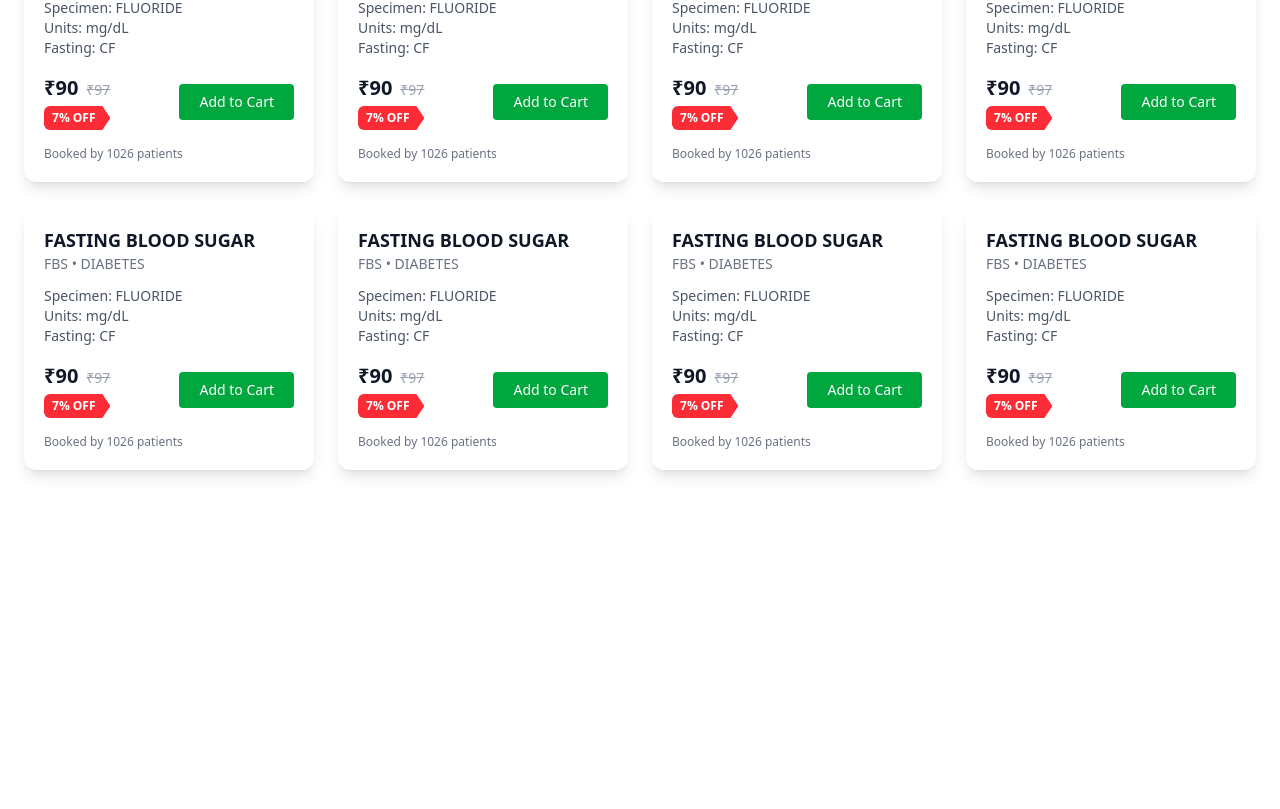
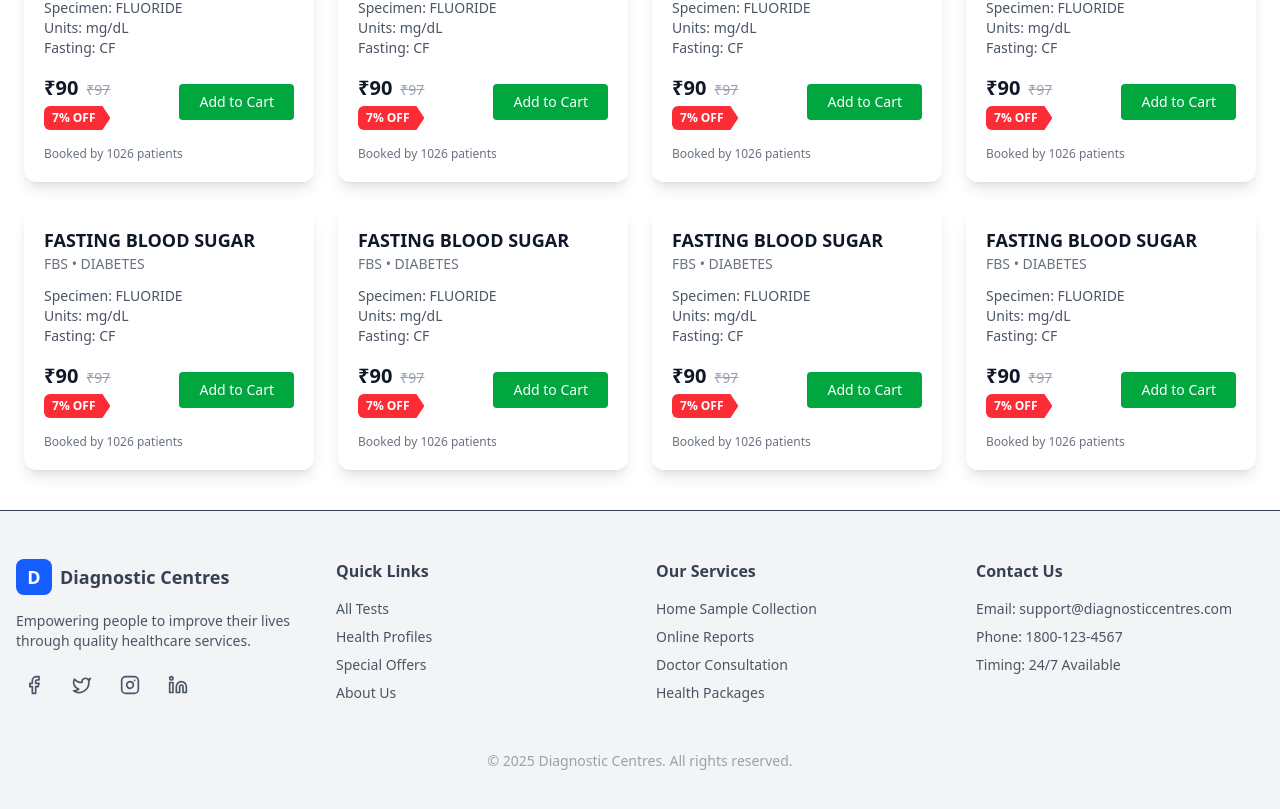
Before and after one commit to Z2Akhil/AryoPath, a React (Vite) app in the folder client/: page / in a window 1280 px wide. Shown: the part 4364-5173 px from the top of the page. Before the commit the page ends 4874 px from the top, so only its background shows below. Built offline with nearby package versions, Linux system fonts and the light colour scheme.

Commit message:
footer added

```diff
--- a/client/src/App.jsx
+++ b/client/src/App.jsx
@@ -2,6 +2,7 @@ import PackagePage from '@/pages/PackagePage'
 import OfferPage from  '@/pages/OfferPage'
 import TestPage from  '@/pages/TestPage'
 import Header from '@/components/Header'
+import Footer from './components/Footer'
 function App() {
   return (
     <>
@@ -9,6 +10,7 @@ function App() {
       <PackagePage/>
       <OfferPage/>
       <TestPage/>
+      <Footer />
     </>
   )
 }
--- a/client/src/components/Footer.jsx
+++ b/client/src/components/Footer.jsx
@@ -1 +1,77 @@
-// footer component
+import { Facebook, Twitter, Instagram, Linkedin } from "lucide-react";
+
+export default function Footer() {
+  return (
+    <footer className="border-t bg-gray-100 text-gray-700">
+      <div className="container mx-auto px-4 py-12">
+        <div className="grid gap-8 md:grid-cols-2 lg:grid-cols-4">
+
+          {/* Company Info */}
+          <div className="space-y-4">
+            <div className="flex items-center gap-2">
+              <div className="flex h-9 w-9 items-center justify-center rounded-lg bg-blue-600">
+                <span className="text-lg font-bold text-white">D</span>
+              </div>
+              <span className="text-lg font-semibold">Diagnostic Centres</span>
+            </div>
+            <p className="text-sm text-gray-600">
+              Empowering people to improve their lives through quality healthcare services.
+            </p>
+            <div className="flex gap-3">
+              <a href="#" className="hover:bg-gray-200 rounded-full p-2">
+                <Facebook className="h-5 w-5 text-gray-600" />
+              </a>
+              <a href="#" className="hover:bg-gray-200 rounded-full p-2">
+                <Twitter className="h-5 w-5 text-gray-600" />
+              </a>
+              <a href="#" className="hover:bg-gray-200 rounded-full p-2">
+                <Instagram className="h-5 w-5 text-gray-600" />
+              </a>
+              <a href="#" className="hover:bg-gray-200 rounded-full p-2">
+                <Linkedin className="h-5 w-5 text-gray-600" />
+              </a>
+            </div>
+          </div>
+
+          {/* Quick Links */}
+          <div className="space-y-4">
+            <h3 className="font-semibold">Quick Links</h3>
+            <ul className="space-y-2 text-sm">
+              <li><a href="/tests" className="text-gray-600 hover:text-gray-900">All Tests</a></li>
+              <li><a href="/profiles" className="text-gray-600 hover:text-gray-900">Health Profiles</a></li>
+              <li><a href="/offers" className="text-gray-600 hover:text-gray-900">Special Offers</a></li>
+              <li><a href="/about" className="text-gray-600 hover:text-gray-900">About Us</a></li>
+            </ul>
+          </div>
+
+          {/* Services */}
+          <div className="space-y-4">
+            <h3 className="font-semibold">Our Services</h3>
+            <ul className="space-y-2 text-sm text-gray-600">
+              <li>Home Sample Collection</li>
+              <li>Online Reports</li>
+              <li>Doctor Consultation</li>
+              <li>Health Packages</li>
+            </ul>
+          </div>
+
+          {/* Contact */}
+          <div className="space-y-4">
+            <h3 className="font-semibold">Contact Us</h3>
+            <ul className="space-y-2 text-sm text-gray-600">
+              <li>Email: support@diagnosticcentres.com</li>
+              <li>Phone: 1800-123-4567</li>
+              <li>Timing: 24/7 Available</li>
+            </ul>
+          </div>
+
+        </div>
+
+        {/* Copyright */}
+        <div className="mt-8 pt-4 text-center text-sm text-gray-400">
+          <p>&copy; 2025 Diagnostic Centres. All rights reserved.</p>
+        </div>
+      </div>
+    </footer>
+  );
+}
```
